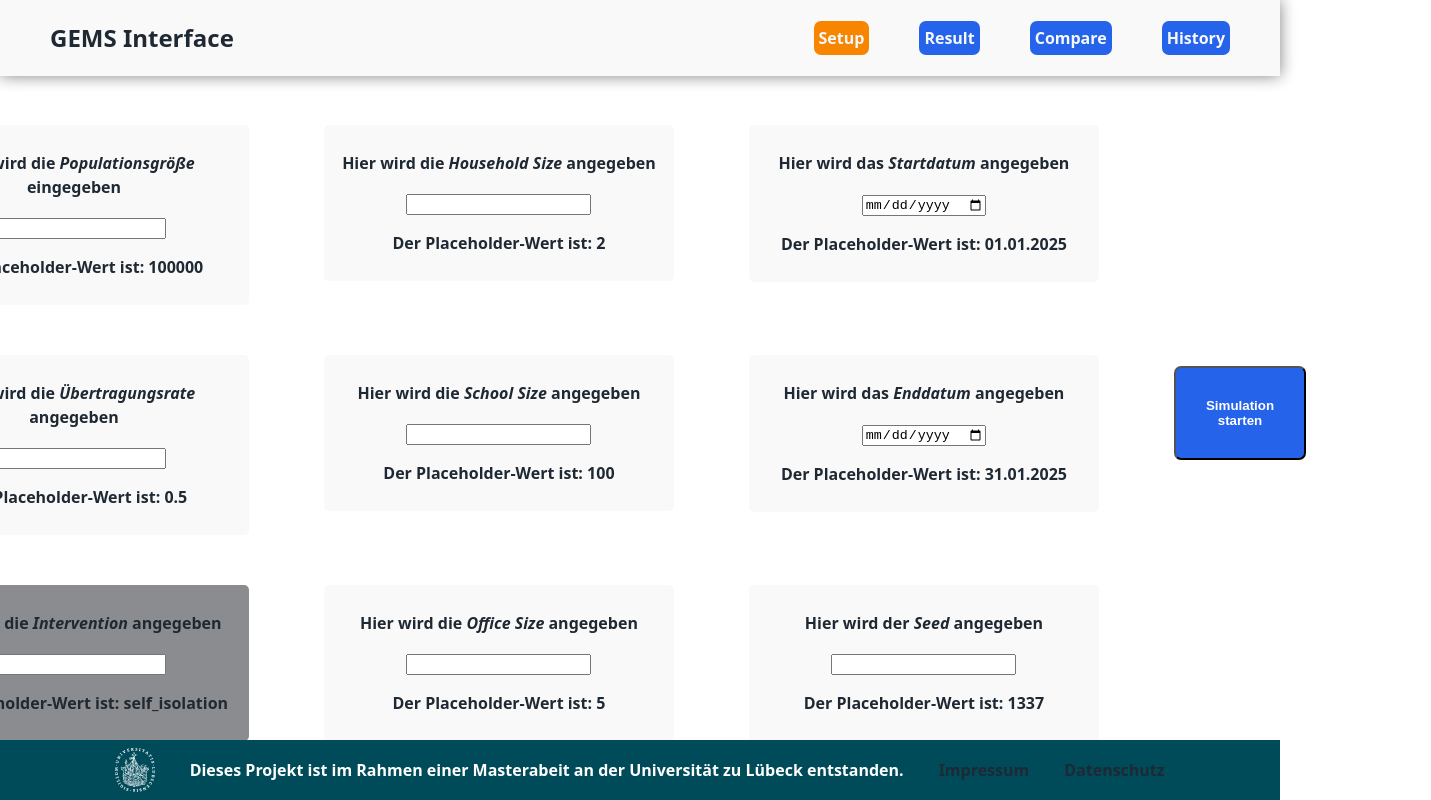
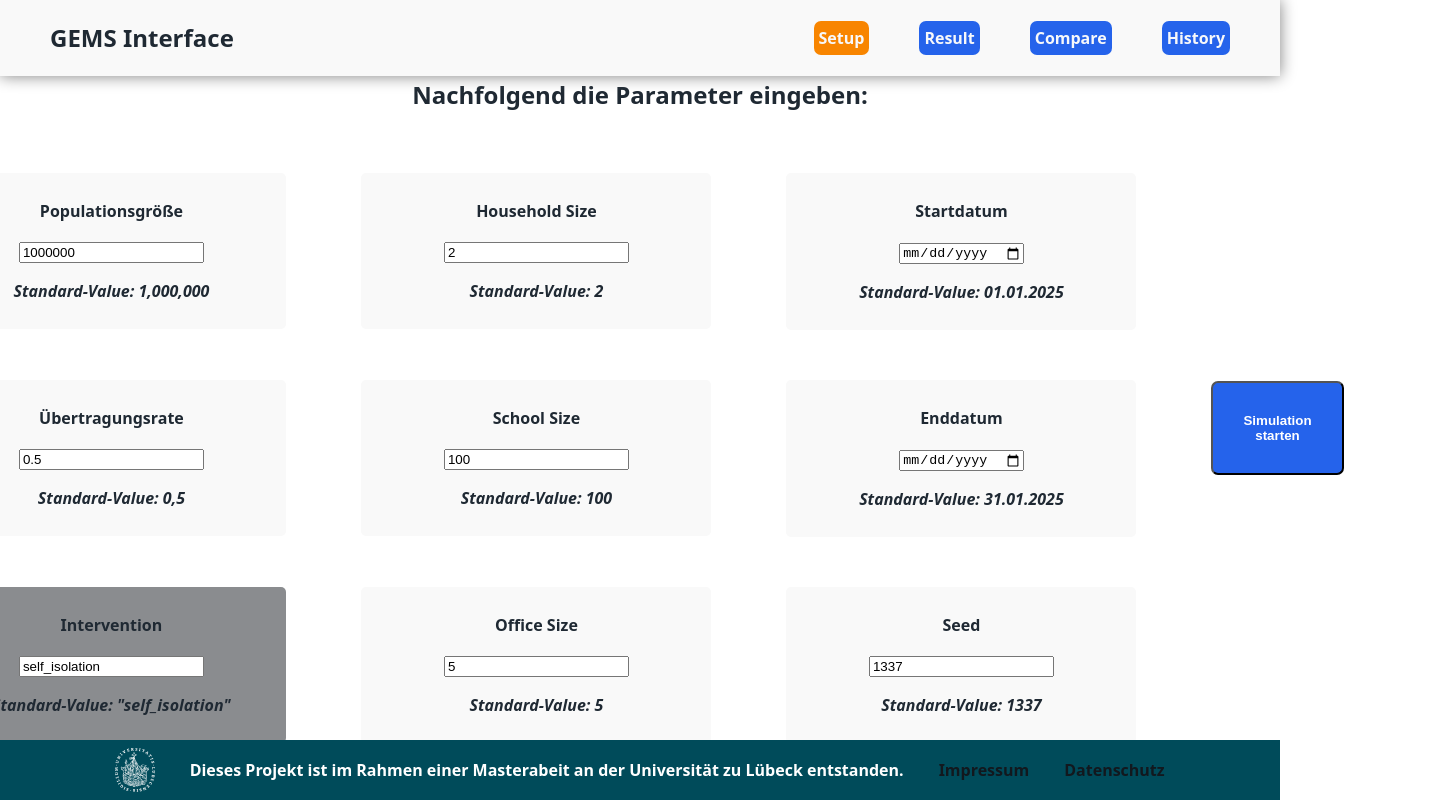
Before and after one commit to cjf999/masterarbeit, a React (Vite) app in the folder packages/frontend/: page /setup in a window 1280 px wide. Shown: the whole page, 1431 px wide, since content can reach past the window. Built offline with nearby package versions, Linux system fonts and the light colour scheme.

Commit message:
add errorhandling on setup, fixed dse/imprint links, add styling for error-outputs

```diff
--- a/packages/frontend/src/components/footer.tsx
+++ b/packages/frontend/src/components/footer.tsx
@@ -4,8 +4,8 @@ function Footer(){
             <div className="footer-content">
                 <img id="uzl_svg" src="/src/assets/uzl_logo.svg" alt="uzl_logo" />
                 <p>Dieses Projekt ist im Rahmen einer Masterabeit an der Universität zu Lübeck entstanden.</p>
-                <a id="impressum" href="https://www.imis.uni-luebeck.de/de/impressum">Impressum</a>
-                <a id="datenschutz" href="https://www.imis.uni-luebeck.de/de/datenschutz">Datenschutz</a>
+                <a id="impressum" target="_blank" href="https://www.imis.uni-luebeck.de/de/impressum">Impressum</a>
+                <a id="datenschutz" target="_blank" href="https://www.imis.uni-luebeck.de/de/datenschutz">Datenschutz</a>
             </div>
         </div>
     )
--- a/packages/frontend/src/index.css
+++ b/packages/frontend/src/index.css
@@ -101,12 +101,12 @@ p {
 /* footer */
 #impressum{
   text-decoration: none;
-  color: #1F2933;
+  color: #12181e;
 }
 
 #datenschutz{
   text-decoration: none;
-  color: #1F2933;
+  color: #12181e;
 }
 
 .footer{
@@ -216,10 +216,12 @@ p {
   display: flex;
   flex-direction: row;
   justify-content: space-around;
-  padding-left: 50px;
-  padding-right: 50px;
-  padding-bottom: 50px;
   gap: 75px;
+}
+
+.error-container{
+  padding-top: 20px;
+  max-width: 180px;
 }
 
 .param{
--- a/packages/frontend/src/pages/Setup.tsx
+++ b/packages/frontend/src/pages/Setup.tsx
@@ -1,11 +1,8 @@
 import { useNavigate } from "react-router-dom";
+import { useState } from "react";
 import Navbar from "../components/Navbar";
 import Footer from "../components/Footer";
-import { Tooltip, Zoom } from "@mui/material";
-
-
-function Setup(){
-
+import { Tooltip, Zoom, Alert } from "@mui/material";
 
 const popsizeTooltip = "Die Populationsgröße gibt an, wie viele Individuen in einer Simulation berücksichtigt werden."
 "Eine größere Population bedeutet zum einen mehr Rechenzeit, bietet zum anderen aber vollwertigerere Ergebnisse.";
@@ -17,20 +14,23 @@ function Setup(){
 
 const householdsizeTooltip = "Beschreibt, wie viele Individuen im Durchschnitt in einem Haushalt zusammenleben. Mehr Personen in einem Haushalt kann die Ausbreitung von Viren begünstigen.";
 
-    const officesizeTooltip = "Beschreibt, wie viele Individuen im Durchschnitt in einem Büro zusammenarbeiten. Mehr Personen in einem Büro kann die Ausbreitung von Viren begünstigen.";
+const officesizeTooltip = "Beschreibt, wie viele Individuen im Durchschnitt an einem Arbeitsplatz zusammenarbeiten. Mehr Personen an einem Arbeitsort kann die Ausbreitung von Viren begünstigen.";
 
 const schoolsizeTooltip = "Beschreibt, wie viele Individuen im Durchschnitt eine einzelne Schule besuchen. Mehr Personen in einer Schule kann die Ausbreitung von Viren begünstigen.";
 
-    const startdateTooltip = "Das Startdatum gibt an, wann die Simulation beginnen soll."; //maybe auswirkung von Zeitraum ergänzen
+const startdateTooltip = "Das Startdatum gibt an, wann die Simulation beginnen soll. Aus Startdatum und Enddatum wird die Gesamtdauer der Simulation berechnet."; //maybe auswirkung von Zeitraum ergänzen
 
-    const enddateTooltip = "Das Enddatum gibt an, wann die Simulation enden soll.";
+const enddateTooltip = "Das Enddatum gibt an, wann die Simulation enden soll. Aus Startdatum und Enddatum wird die Gesamtdauer der Simulation berechnet.";
 
-    const seedTooltip = "Der Seed ist eine Zahl, die als Referenzwert für Zufallsereignisse in der Simulation dient. Gleiche Seeds führen zum gleichen Auftreten von Zufallsereignissen."; //ist das korrekt?
+const seedTooltip = "Der Seed ist eine Zahl, die als Referenzwert für Zufallsereignisse in der Simulation dient. Gleiche Seeds führen zum gleichen Auftreten von Zufallsereignissen.";
+
+function Setup(){
 
     //direkt on submit zur result view navigieren
     const navigate = useNavigate();
-
+    const [error, setError] = useState<string | null>(null);
     //placeholder-params
+    /*
     const params = [
         {
         popSize: 100000,
@@ -44,10 +44,14 @@ function Setup(){
         seed: 1337
         }
     ]
+    */
 
     //submithandler
     const handleSubmit = async (e: React.FormEvent<HTMLFormElement>) => {
         e.preventDefault();
+
+        setError(null);
+
         const data = new FormData(e.currentTarget);
         const values = Object.fromEntries(data.entries());
 
@@ -71,6 +75,11 @@ function Setup(){
             "seed": Number(values.seed)
         }
 
+        if (!values.startDate || !values.endDate) {
+            setError("Bitte Start- und Enddatum angeben.");
+            return;
+        }
+
         //api call
         try {
             const res = await fetch("https://gems.hciuse.sh/simulations", {
@@ -81,13 +90,25 @@ function Setup(){
                 body: JSON.stringify(parameter)
             });
 
+            if (!res.ok) { //error in abhängigkeit von serverantwort schmeißen
+                if (res.status === 400) {
+                    setError("Ungültiger Parameter. Überprüfen Sie ihre Eingaben!");
+                } else if (res.status >= 500) {
+                    setError("Serverfehler. Bitte später erneut versuchen.");
+                } else {
+                    setError("Fehler beim Starten der Simulation.");
+                }
+                return;
+            }
+
             if (res.ok) {
                 const result = await res.json();
                 console.log("Created:", result);
                 navigate("/result", { state: { simId: result.simulationId } }); //gehe direkt zur result view und übergib simId als simulationId
             }
         } catch (error) {
-            console.error("Error:", error);
+            setError("Unbekannter Error.")
+            console.error("Unbekannter Error:", error);
         }
     }
 
@@ -104,32 +125,29 @@ function Setup(){
                     <div className="setup-row">
                         <Tooltip title={popsizeTooltip} placement="right" arrow slots={{transition: Zoom}} slotProps={{tooltip:{sx:{fontSize: "0.9rem", maxWidth: "180px"}}}}>
                         <div className="param">
-                            <p>Hier wird die  <i>Populationsgröße</i> eingegeben</p>
-                            <input name="popSize" type="number" />
-                            <div>{params.map((item) => (
-                                <p style={{fontWeight: "800"}}>Der Placeholder-Wert ist: {item.popSize}</p>
-                            )
-                            )}</div>
+                            <p><b>Populationsgröße</b></p>
+                            <input name="popSize" type="number" min="0" step="1000" defaultValue={1000000} />
+                            <div>
+                                <p><i>Standard-Value: 1,000,000</i></p>
+                            </div>
                         </div>
                         </Tooltip>
                         <Tooltip title={transmissionrateTooltip} placement="right" arrow slots={{transition: Zoom}} slotProps={{tooltip:{sx:{fontSize: "0.9rem", maxWidth: "180px"}}}}>
                         <div className="param">
-                            <p>Hier wird die <i>Übertragungsrate</i> angegeben</p>
-                            <input name="transmissionRate" type="number" step="0.01" min="0" />
-                            <div>{params.map((item) => (
-                                <p style={{fontWeight: "800"}}>Der Placeholder-Wert ist: {item.transmissionRate}</p>
-                            )
-                            )}</div>
+                            <p><b>Übertragungsrate</b></p>
+                            <input name="transmissionRate" type="number" step="0.01" min="0" defaultValue={0.5}/>
+                            <div>
+                                <p><i>Standard-Value: 0,5</i></p>
+                            </div>
                         </div>
                         </Tooltip>
                         <Tooltip title={interventionTooltip} placement="right" arrow slots={{transition: Zoom}} slotProps={{tooltip:{sx:{fontSize: "0.9rem", maxWidth: "180px"}}}}>
                         <div className="param" id="intervention-param">
-                            <p>Hier wird die <i>Intervention</i> angegeben</p>
-                            <input name="intervention" type="text"/>
-                            <div>{params.map((item) => (
-                                <p style={{fontWeight: "800"}}>Der Placeholder-Wert ist: {item.intervention}</p>
-                            )
-                            )}</div>
+                            <p><b>Intervention</b></p>
+                            <input name="intervention" type="text" defaultValue={"self_isolation"}/>
+                            <div>
+                                <p><i>Standard-Value: "self_isolation"</i></p>
+                            </div>
                         </div>
                         </Tooltip>
                     </div>
@@ -137,32 +155,29 @@ function Setup(){
                     <div className="setup-row">
                         <Tooltip title={householdsizeTooltip} placement="right" arrow slots={{transition: Zoom}} slotProps={{tooltip:{sx:{fontSize: "0.9rem", maxWidth: "180px"}}}}>
                         <div className="param">
-                            <p>Hier wird die <i>Household Size</i> angegeben</p>
-                            <input name="avgHouseholdSize" type="number" />
-                            <div>{params.map((item) => (
-                                <p style={{fontWeight: "800"}}>Der Placeholder-Wert ist: {item.avgHouseholdSize}</p>
-                            )
-                            )}</div>
+                            <p><b>Household Size</b></p>
+                            <input name="avgHouseholdSize" type="number" min={1} defaultValue={2}/>
+                            <div>
+                                <p><i>Standard-Value: 2</i></p>
+                            </div>
                         </div>
                         </Tooltip>
                         <Tooltip title={schoolsizeTooltip} placement="right" arrow slots={{transition: Zoom}} slotProps={{tooltip:{sx:{fontSize: "0.9rem", maxWidth: "180px"}}}}>
                         <div className="param">
-                            <p>Hier wird die <i>School Size</i> angegeben</p>
-                            <input name="avgSchoolSize" type="number" />
-                            <div>{params.map((item) => (
-                                <p style={{fontWeight: "800"}}>Der Placeholder-Wert ist: {item.avgSchoolSize}</p>
-                            )
-                            )}</div>
+                            <p><b>School Size</b></p>
+                            <input name="avgSchoolSize" type="number" min={1} defaultValue={100}/>
+                            <div>
+                                <p><i>Standard-Value: 100</i></p>
+                            </div>
                         </div>
                         </Tooltip>
                         <Tooltip title={officesizeTooltip} placement="right" arrow slots={{transition: Zoom}} slotProps={{tooltip:{sx:{fontSize: "0.9rem", maxWidth: "180px"}}}}>
                         <div className="param">
-                            <p>Hier wird die <i>Office Size</i> angegeben</p>
-                            <input name="avgOfficeSize" type="number" />
-                            <div>{params.map((item) => (
-                                <p style={{fontWeight: "800"}}>Der Placeholder-Wert ist: {item.avgOfficeSize}</p>
-                            )
-                            )}</div>
+                            <p><b>Office Size</b></p>
+                            <input name="avgOfficeSize" type="number" min={1} defaultValue={5}/>
+                            <div>
+                                <p><i>Standard-Value: 5</i></p>
+                            </div>
                         </div>
                         </Tooltip>
                     </div>
@@ -170,40 +185,44 @@ function Setup(){
                     <div className="setup-row">
                         <Tooltip title={startdateTooltip} placement="right" arrow slots={{transition: Zoom}} slotProps={{tooltip:{sx:{fontSize: "0.9rem", maxWidth: "180px"}}}}>
                         <div className="param">
-                            <p>Hier wird das <i>Startdatum</i> angegeben</p>
+                            <p><b>Startdatum</b></p>
                             <input name="startDate" type="date" />
-                            <div>{params.map((item) => (
-                                <p style={{fontWeight: "800"}}>Der Placeholder-Wert ist: {item.startDate}</p>
-                            )
-                            )}</div>
+                            <div>
+                                <p><i>Standard-Value: 01.01.2025</i></p>
+                            </div>
                         </div>
                         </Tooltip>
                         <Tooltip title={enddateTooltip} placement="right" arrow slots={{transition: Zoom}} slotProps={{tooltip:{sx:{fontSize: "0.9rem", maxWidth: "180px"}}}}>
                         <div className="param">
-                            <p>Hier wird das <i>Enddatum</i> angegeben</p>
+                            <p><b>Enddatum</b></p>
                             <input name="endDate" type="date" />
-                            <div>{params.map((item) => (
-                                <p style={{fontWeight: "800"}}>Der Placeholder-Wert ist: {item.endDate}</p>
-                            )
-                            )}</div>
+                            <div>
+                                <p><i>Standard-Value: 31.01.2025</i></p>
+                            </div>
                         </div>
                         </Tooltip>
                         <Tooltip title={seedTooltip} placement="right" arrow slots={{transition: Zoom}} slotProps={{tooltip:{sx:{fontSize: "0.9rem", maxWidth: "180px"}}}}>
                         <div className="param">
-                            <p>Hier wird der <i>Seed</i> angegeben</p>
-                            <input name="seed" type="number" />
-                            <div>{params.map((item) => (
-                                <p style={{fontWeight: "800"}}>Der Placeholder-Wert ist: {item.seed}</p>
-                            )
-                            )}</div>
+                            <p><b>Seed</b></p>
+                            <input name="seed" type="number" min={0} defaultValue={1337}/>
+                            <div>
+                                <p><i>Standard-Value: 1337</i></p>
+                            </div>
                         </div>
                         </Tooltip>
                     </div>
-                    <button type="submit" className="button-container start-button">
+                    <div className="button-container">
+                    <button type="submit" className="start-button">
                         Simulation starten
                     </button>
                     <div className="error-container">
-                        {/**hier errornachricht */}
+
+                        {error && (
+                            <Alert severity="error">
+                                Fehler: {error}
+                            </Alert>
+                        )}
+                    </div>
                     </div>
                 </div>
             </form>
```
Also changed, not shown: packages/frontend/src/pages/Result.tsx (+4 -3 lines). Lines whose indentation alone changed are shown as unchanged.
